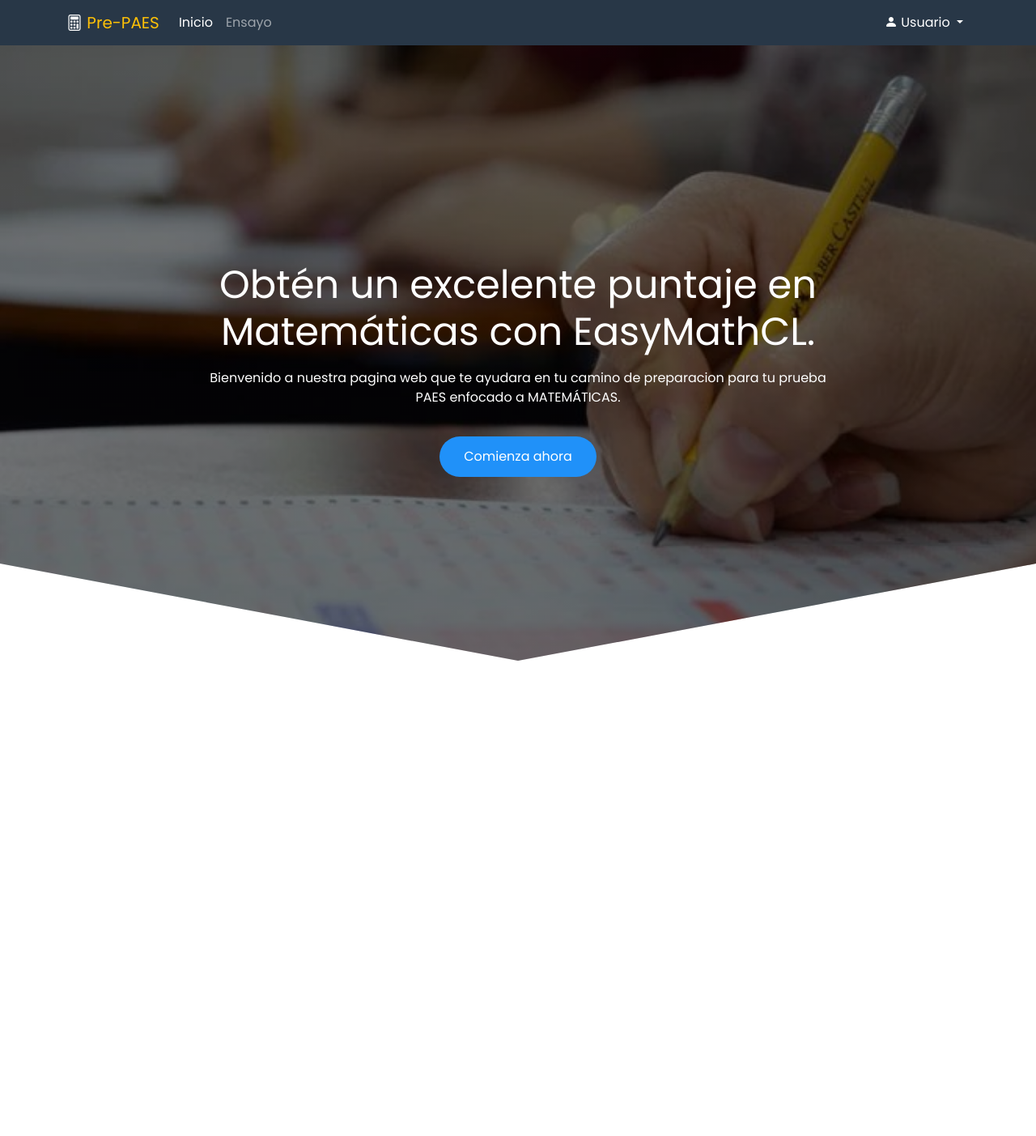
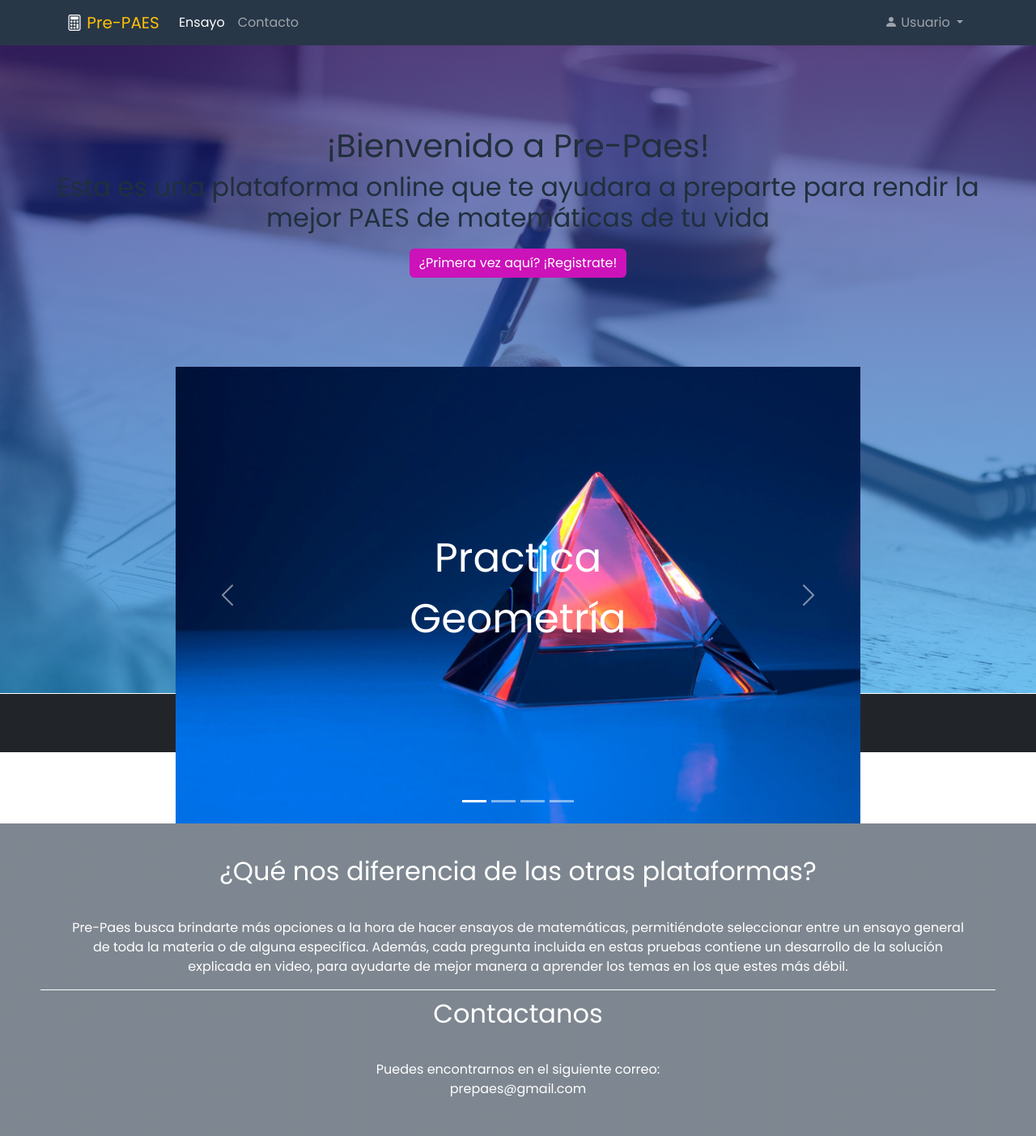
Before and after one commit to EduardoOlivar/Pre-Paes, a website: page index.html in a window 1280 px wide. Shown: the whole page at 81% size. Before the commit the page ends 856 px from the top, so only its background shows below. Drawn offline with nearby package versions, Linux system fonts and the light colour scheme; files whose address does not match are found by name.

Commit message:
Se agrego arreglo el registro inicio sesion

```diff
--- a/index.html
+++ b/index.html
@@ -1,26 +1,24 @@
 <!DOCTYPE html>
-<html lang="es">
+<html lang="en">
   <head>
     <meta charset="UTF-8" />
     <meta http-equiv="X-UA-Compatible" content="IE=edge" />
     <meta name="viewport" content="width=device-width, initial-scale=1.0" />
-    <title>Inicio | Pre-PAES</title>
-    <link rel="shortcut icon" href="./images/logo.png" type="image/x-icon" />
+    <title>Pre-PAES</title>
     <link
-      href="https://cdn.jsdelivr.net/npm/bootstrap@5.1.3/dist/css/bootstrap.min.css"
+      href="https://cdn.jsdelivr.net/npm/bootstrap@5.2.1/dist/css/bootstrap.min.css"
       rel="stylesheet"
-      integrity="sha384-1BmE4kWBq78iYhFldvKuhfTAU6auU8tT94WrHftjDbrCEXSU1oBoqyl2QvZ6jIW3"
+      integrity="sha384-iYQeCzEYFbKjA/T2uDLTpkwGzCiq6soy8tYaI1GyVh/UjpbCx/TYkiZhlZB6+fzT"
       crossorigin="anonymous"
     />
     <link
       rel="stylesheet"
-      href="https://cdn.jsdelivr.net/npm/bootstrap-icons@1.8.1/font/bootstrap-icons.css"
+      href="https://cdn.jsdelivr.net/npm/bootstrap-icons@1.9.1/font/bootstrap-icons.css"
     />
-
-    <link rel="stylesheet" href="./css/normalize.css" />
-    <link rel="stylesheet" href="./css/styles.css" />
+    <link rel="stylesheet" href="css/main.css" />
   </head>
   <body>
+    <header>
       <nav
         class="navbar sticky-top navbar-expand-md navbar-dark"
         data-spy="affix"
@@ -54,23 +52,23 @@
           <div class="collapse navbar-collapse" id="menu">
             <ul class="navbar-nav me-auto">
               <li class="nav-item">
-              <a href="index.html" class="nav-link active" aria-current="page"
-                >Inicio</a
+                <a class="nav-link active" aria-current="page" href="#"
+                  >Ensayo</a
                 >
               </li>
               <li class="nav-item">
-              <a class="nav-link" href="quiz.html">Ensayo</a>
+                <a class="nav-link" href="#contactoo">Contacto</a>
               </li>
             </ul>
 
             <hr class="d-md-none text-white-50" />
 
-          <!-- enlaces Perfil -->
+            <!-- enlaces redes sociales -->
 
             <ul class="navbar-nav">
               <li class="nav-item dropdown">
                 <a
-                class="nav-link dropdown-toggle active"
+                  class="nav-link dropdown-toggle"
                   href="#"
                   id="navbarDropdown"
                   role="button"
@@ -81,41 +79,195 @@
                   <span>Usuario</span>
                 </a>
                 <ul class="dropdown-menu" aria-labelledby="navbarDropdown">
-                <li><a class="dropdown-item" href="#">DanielADS</a></li>
-                <li><a class="dropdown-item" href="#">Cerrar Sesión</a></li>
-                <li></li>
+                  <li>
+                    <a class="dropdown-item" href="inicio-sesion.html#FormLogin"
+                      >Iniciar Sesión</a
+                    >
+                  </li>
                 </ul>
               </li>
-            <!--<li class="nav_items">
-                  <label class="nav_switch" id="switch">
-                    <input type="checkbox">
-                    <span class="slider round"></span>
-                </label>
-                  </li> -->
             </ul>
 
             <!--boton Informacion -->
           </div>
         </div>
       </nav>
-    <header class="hero">
-      <nav></nav>
-      <section class="hero_container container">
-        <h1 class="hero_title">
-          Obtén un excelente puntaje en Matemáticas con EasyMathCL.
-        </h1>
-        <p class="hero_paragraph">
-          Bienvenido a nuestra pagina web que te ayudara en tu camino de
-          preparacion para tu prueba PAES enfocado a MATEMÁTICAS.
+
+      <!-- Background image -->
+
+    </header>
+
+    <main class="bg-img">
+      <!-- Imagen de fondo -->
+
+      <div class="container">
+        <section class="bienvenida">
+          <h1>¡Bienvenido a Pre-Paes!</h1>
+          <h2>
+            Esta es una plataforma online que te ayudara a preparte para rendir
+            la mejor PAES de matemáticas de tu vida
+          </h2>
+        </section>
+
+        <section class="registro">
+          <a class="btn btn-primary" href="inicio-sesion.html#FormRegistro"
+            >¿Primera vez aquí? ¡Registrate!</a
+          >
+        </section>
+      </div>
+      <!-- carrusel -->
+      <div class="row justify-content-center">
+        <div class="col-md-8">
+          <div id="carrusel" class="carousel slide" data-bs-ride="true">
+            <div class="carousel-indicators">
+              <button
+                type="button"
+                data-bs-target="#carrusel"
+                data-bs-slide-to="0"
+                class="active"
+                aria-current="true"
+                aria-label="Slide 1"
+              ></button>
+              <button
+                type="button"
+                data-bs-target="#carrusel"
+                data-bs-slide-to="1"
+                aria-label="Slide 2"
+              ></button>
+              <button
+                type="button"
+                data-bs-target="#carrusel"
+                data-bs-slide-to="2"
+                aria-label="Slide 3"
+              ></button>
+              <button
+                type="button"
+                data-bs-target="#carrusel"
+                data-bs-slide-to="3"
+                aria-label="Slide 4"
+              ></button>
+            </div>
+            <div class="carousel-inner">
+              <div class="carousel-item active">
+                <img
+                  src="img/geometria-2.jpg"
+                  class="d-block w-100"
+                  alt="Slide 1"
+                />
+                <div class="carousel-caption">
+                  <a href="inicio-sesion.html"
+                    ><p>
+                      Practica <br />
+                      Geometría
+                    </p></a
+                  >
+                </div>
+              </div>
+              <div class="carousel-item">
+                <img
+                  id="algebra"
+                  src="img/algebra.jpg"
+                  class="d-block w-100"
+                  alt="Slide 2"
+                />
+                <div class="carousel-caption">
+                  <a href="inicio-sesion.html"
+                    >Practica <br />
+                    Algebra</a
+                  >
+                </div>
+              </div>
+              <div class="carousel-item">
+                <img
+                  src="img/probabilidad.jpg"
+                  class="d-block w-100"
+                  alt="Slide 3"
+                />
+                <div class="carousel-caption">
+                  <a href="inicio-sesion.html"
+                    >Practica <br />
+                    Probabilidades</a
+                  >
+                </div>
+              </div>
+              <div class="carousel-item">
+                <img
+                  src="img/numeros.jpg"
+                  class="d-block w-100"
+                  alt="Slide 4"
+                />
+                <div class="carousel-caption">
+                  <a href="inicio-sesion.html"
+                    >Practica <br />
+                    Números</a
+                  >
+                </div>
+              </div>
+            </div>
+            <button
+              class="carousel-control-prev"
+              type="button"
+              data-bs-target="#carrusel"
+              data-bs-slide="prev"
+            >
+              <span
+                class="carousel-control-prev-icon"
+                aria-hidden="true"
+              ></span>
+              <span class="visually-hidden">Previous</span>
+            </button>
+            <button
+              class="carousel-control-next"
+              type="button"
+              data-bs-target="#carrusel"
+              data-bs-slide="next"
+            >
+              <span
+                class="carousel-control-next-icon"
+                aria-hidden="true"
+              ></span>
+              <span class="visually-hidden">Next</span>
+            </button>
+          </div>
+        </div>
+      </div>
+
+      <section class="container-fluid diferencia">
+        <article>
+          <h2>¿Qué nos diferencia de las otras plataformas?</h2>
+          <p>
+            Pre-Paes busca brindarte más opciones a la hora de hacer ensayos de
+            matemáticas, permitiéndote seleccionar entre un ensayo general de
+            toda la materia o de alguna especifica. Además, cada pregunta
+            incluida en estas pruebas contiene un desarrollo de la solución
+            explicada en video, para ayudarte de mejor manera a aprender los
+            temas en los que estes más débil.
           </p>
-        <a href="quiz.html" class="cta">Comienza ahora</a>
+        </article>
+        <article>
+          <div id="contactoo" class="contacto">
+            <h2>Contactanos</h2>
+            <p>
+              Puedes encontrarnos en el siguiente correo: <br />
+              prepaes@gmail.com
+            </p>
+          </div>
+        </article>
       </section>
-    </header>
+
+
+    </main>
+    <footer class="text-center text-lg-start bg-dark text-muted">
+
+      <div class="text-center p-4 " >
+        © 2022 Copyright:
+        <a class="text-reset fw-bold" href="#" >Grupo Pre-Paes</a>
+      </div>
+    </footer>
     <script
-      src="https://cdn.jsdelivr.net/npm/bootstrap@5.1.3/dist/js/bootstrap.bundle.min.js"
-      integrity="sha384-ka7Sk0Gln4gmtz2MlQnikT1wXgYsOg+OMhuP+IlRH9sENBO0LRn5q+8nbTov4+1p"
+      src="https://cdn.jsdelivr.net/npm/bootstrap@5.2.1/dist/js/bootstrap.bundle.min.js"
+      integrity="sha384-u1OknCvxWvY5kfmNBILK2hRnQC3Pr17a+RTT6rIHI7NnikvbZlHgTPOOmMi466C8"
       crossorigin="anonymous"
     ></script>
-    <script src="./jquery-3.6.1.min.js"></script>
   </body>
 </html>
--- /dev/null
+++ b/js/login.js
@@ -0,0 +1,67 @@
+document.getElementById("btn-registro").addEventListener("click", registro);
+document.getElementById("btn-login").addEventListener("click", login);
+window.addEventListener("resize", anchoPagina);
+
+let contenedorLoginRegistro = document.querySelector(
+  ".contenedor-login-registro-form"
+);
+let formularioLogin = document.querySelector(".formulario-login");
+let formularioRegistro = document.querySelector(".formulario-registro");
+let formularioLoginInput = document.querySelector(".login");
+let formularioRegistroInput = document.querySelector(".register");
+
+function registro() {
+  if (window.innerWidth > 850) {
+    formularioRegistro.style.display = "block";
+    contenedorLoginRegistro.style.left = "410px";
+    formularioLogin.style.display = "none";
+    formularioRegistroInput.style.opacity = "0";
+    formularioLoginInput.style.opacity = "1";
+  } else {
+    formularioRegistro.style.display = "block";
+    contenedorLoginRegistro.style.left = "0px";
+    formularioLogin.style.display = "none";
+    formularioRegistroInput.style.display = "none";
+    formularioLoginInput.style.display = "block";
+    formularioLoginInput.style.opacity = "1";
+  }
+}
+function login() {
+  if (window.innerWidth > 850) {
+    formularioRegistro.style.display = "none";
+    contenedorLoginRegistro.style.left = "10px";
+    formularioLogin.style.display = "block";
+    formularioRegistroInput.style.opacity = "1";
+    formularioLoginInput.style.opacity = "0";
+  } else {
+    formularioRegistro.style.display = "none";
+    contenedorLoginRegistro.style.left = "0px";
+    formularioLogin.style.display = "block";
+    formularioRegistroInput.style.display = "block";
+    formularioLoginInput.style.display = "none";
+  }
+}
+
+function anchoPagina() {
+  if (window.innerWidth > 850) {
+    formularioLoginInput.style.display = "block";
+    formularioRegistroInput.style.display = "block";
+  } else {
+    formularioRegistroInput.style.display = "block";
+    formularioRegistroInput.style.opacity = "1";
+    formularioLoginInput.style.display = "none";
+    formularioLogin.style.display = "block";
+    formularioRegistro.style.display = "none";
+    contenedorLoginRegistro.style.left = "0px";
+  }
+}
+
+function ValidarDatos() {
+  let mailErr = $("#correo").val();
+  let passErr = $("#password").val();
+  let userErr = $("#user").val();
+
+  if (mailErr == "") {
+    $(".mailErr").html("Por favor ingresa un correo");
+  }
+}
--- /dev/null
+++ b/sass/_principal.scss
@@ -0,0 +1,98 @@
+$gradiente-uno:rgba(22, 2, 109, 0.6);
+$gradiente-dos:rgba(13, 151, 230, 0.6);
+$color-principal: #283747;
+$movil: 992px;
+
+/* div[class^="col-"]{
+    background-color: green;
+    border: 1px solid black;
+} */
+
+main[class^="bg-img"]{
+    background-image:linear-gradient(to bottom, $gradiente-uno, $gradiente-dos), url('../img/estudiando.jpg');
+    height: 100vh;
+    background-size: cover;
+    background-position: center;
+}
+
+.registro{
+    padding: 10px;
+    text-align: center;
+
+    .btn-primary{
+        /* color: #ffc107 !important; */
+        background-color: #cc12b9 !important;
+        border: #cc12b9 !important;
+    }
+}
+
+.container{
+    position: center;
+    padding-top: 20px;
+    /* padding-left: 20%; */
+    h1,h2{
+        text-align: center;
+    }
+}
+
+@mixin carrusel-movil-text {
+    @media (max-width: $movil) {
+        @content
+    }
+}
+
+#algebra{
+    -webkit-filter: invert(1);
+    filter: invert(1);
+}
+
+.carousel-caption{
+    top: 50%;
+    transform: translateY(-50%);
+    bottom: initial;
+    a, a:active{
+        font-size: 50px;
+        color: white;
+        text-decoration-line: none;
+    }
+    a:hover{
+        color: orange;
+    }
+
+}
+
+
+.container-fluid{
+    background-image:linear-gradient(to bottom, rgb(40,55,71,0.6), rgb(40,55,71,0.6));
+}
+
+.diferencia{
+    color:white;
+    text-align: center;
+    padding-left: 50px;
+    padding-right: 50px;
+    padding-top: 30px;
+    padding-bottom: 30px;
+    h2{
+        padding-top: 10px;
+        padding-bottom: 30px;
+    }
+    p{
+        padding-left: 30px;
+        padding-right: 30px;
+    }
+}
+
+.contacto{
+    border-top: 1px solid white;
+}
+
+footer{
+    background-color: $color-principal;
+    color: white;
+    border-top: 1px solid white;
+    p{
+        padding-top: 5px;
+        text-align: center;
+    }
+}
--- /dev/null
+++ b/sass/main.scss
@@ -0,0 +1,2 @@
+@import url('https://fonts.googleapis.com/css2?family=Poppins:ital,wght@0,300;0,400;0,600;1,700&display=swap');
+@import 'login','principal','styles';
--- a/sass/styles.scss
+++ b/sass/styles.scss
@@ -1,5 +1,5 @@
 @import url('https://fonts.googleapis.com/css2?family=Poppins:ital,wght@0,300;0,400;0,600;1,700&display=swap');
-@import 'login';
+@import 'login','principal';
 
 :root{
     --padding-container: 100px 0;
```
Also changed, not shown: inicio-sesion.html (+1 -1 lines), js/script.js (+7 -10 lines), css/main.css (added), css/styles.css (deleted), images/algebra.jpg (added), images/estudiando.jpg (added), images/geometria-2.jpg (added), images/numeros.jpg (added), images/probabilidad.jpg (added), 2 other files. Lines whose indentation alone changed are shown as unchanged.
